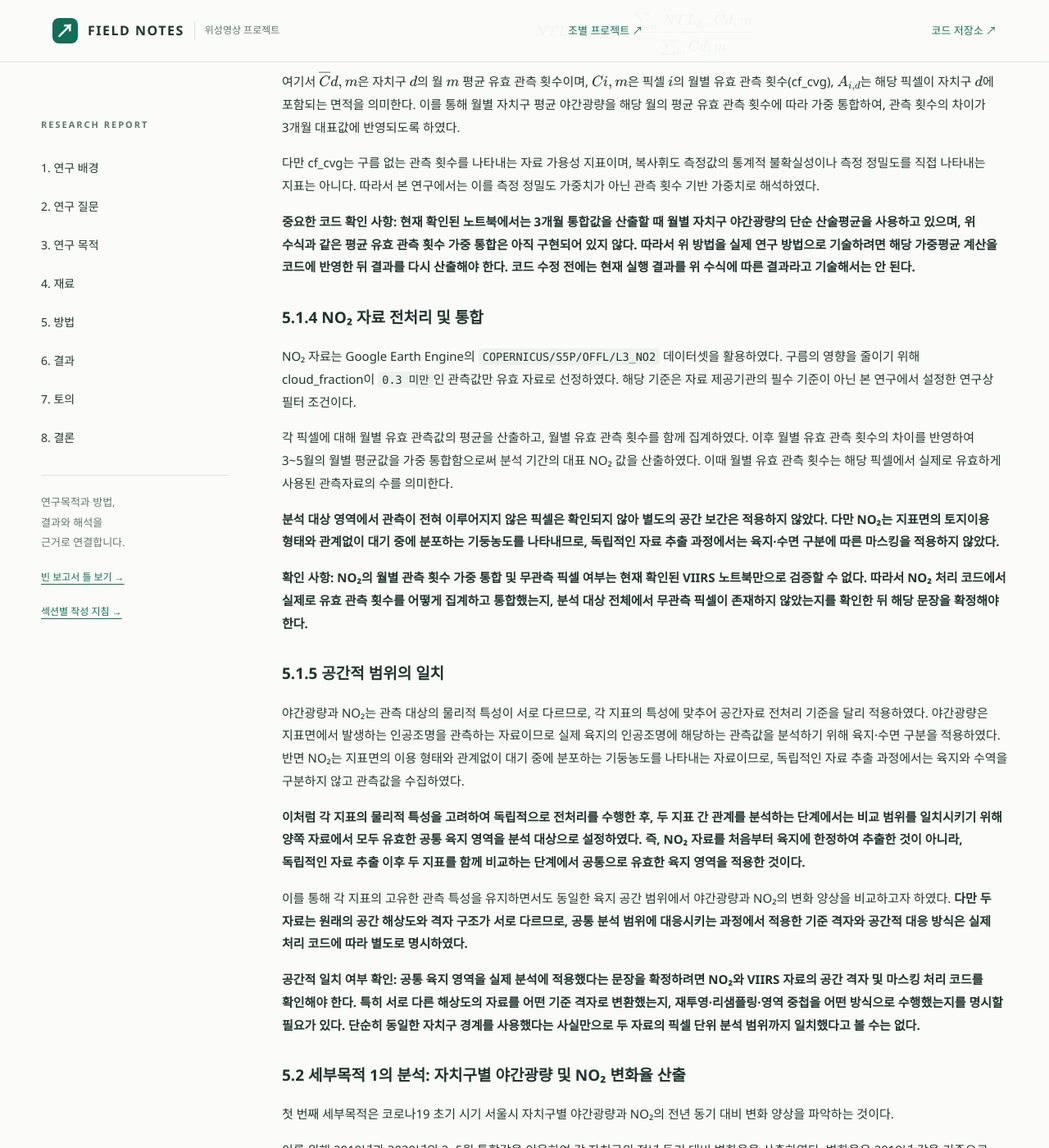
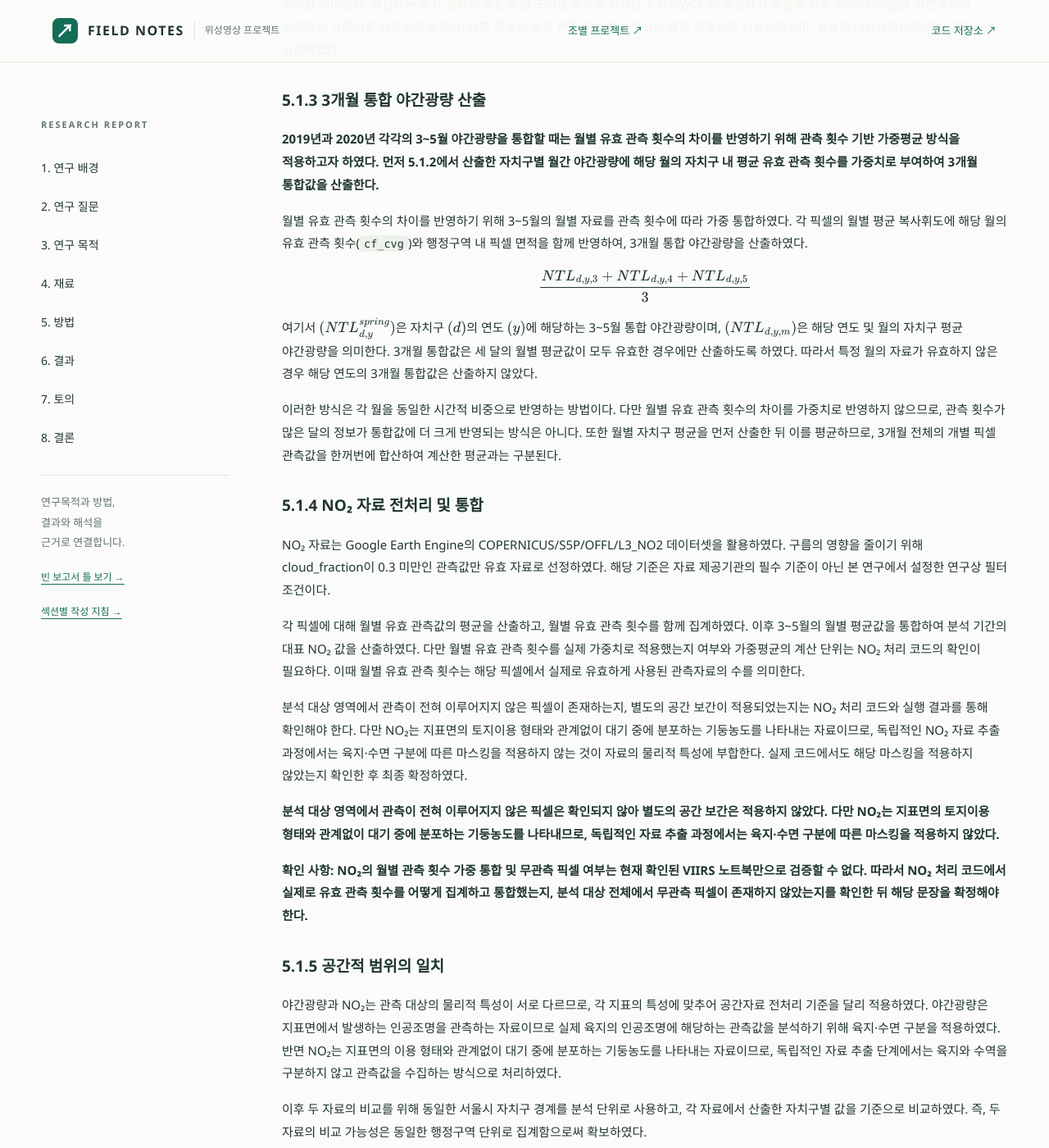
Before and after one commit to rlawkdgns3550-cmyk/surveying2_team03, a Jekyll site: the page built from docs/index.md, in a window 1280 px wide and 1400 px high, scrolled down 10850 px. Shown: the whole window at 82% size. Built offline with Jekyll 4.4.1, drawn with Linux system fonts in a browser that asks for light colours; some of the changed text lies outside the part shown.

Commit message:
Update index.md

```diff
--- a/docs/index.md
+++ b/docs/index.md
@@ -89,10 +89,17 @@ badge: "빈 학술 보고서 틀"
 ### 4.1 연구 대상 및 분석 기간
 본 연구의 공간적 분석 대상은 서울특별시 25개 자치구이며, 분석 기간은 2019년과 2020년의 3월부터 5월까지이다. 코로나19 초기 사회적 거리두기 조치가 시행·완화되었던 2020년 3~5월의 변화를 파악하기 위해, 코로나19 발생 이전인 2019년의 동일 기간을 비교 대상으로 설정하였다. 이를 통해 계절적 요인에 따른 변동을 일부 통제하고, 전년 동기 대비 자치구별 야간광량과 대기환경 지표의 변화 양상을 분석하고자 하였다.
 
+**또한 자치구별 공간 분석을 위해 JUSO 2015 기반 서울시 행정구역 경계 GeoJSON 자료를 활용하였으며, 해당 자료는 southkorea/seoul-maps 저장소에서 제공하는 비단순화 경계 자료이다. 원본 경계의 도형 유효성을 검사하고, 오류가 있는 도형은 복구한 뒤 면적을 가진 공간만 유지하였다. 이후 자치구별 경계를 결합하여 서울시 25개 자치구의 분석 영역을 구성하였다. 분석 경계는 2015년 기준 자료를 고정하여 사용하였으므로, 2019년과 2020년의 실제 행정구역 경계 변동을 별도로 반영하지 않았다. 이를 통해 동일한 공간 범위를 기준으로 두 연도의 야간광량을 비교하였다.**
+
 ### 4.2 야간광량 자료
-야간광량 자료는 미국 Colorado School of Mines의 Earth Observation Group(EOG)에서 제공하는 `VIIRS(Visible Infrared Imaging Radiometer Suite) DNB(Day/Night Band)` 월별 합성자료를 활용하였다. Google Earth Engine(GEE)의 `NOAA/VIIRS/DNB/MONTHLY_V1/VCMSLCFG` 데이터셋을 사용하였으며, 분석 대상은 `2019년과 2020년의 3~5월` 자료이다. 해당 자료는 VIIRS 센서의 야간 관측을 월별로 합성한 자료이며, 공간 픽셀 크기는 약 463.83m이다.
+야간광량 자료는 Google Earth Engine에서 제공하는 `NOAA`의 `VIIRS` 월별 야간광량 자료인 `NOAA/VIIRS/DNB/MONTHLY_V1/VCMSLCFG`를 활용하였다. 분석 기간은 `2019년 3~5월`과 `2020년 3~5월`로 설정하였으며, 총 6개월의 월별 합성자료를 수집하였다. 해당 자료는 단일 시점의 촬영 영상이 아니라 한 달 동안의 위성 관측을 종합한 월별 자료이다.
+주요 분석 밴드는 `avg_rad`와 `cf_cvg`이다. `avg_rad`는 월별 평균 DNB 복사휘도를 나타내며 단위는 nW/cm²/sr이고, `cf_cvg`는 해당 픽셀의 월별 합성에 사용된 구름 없는 관측 횟수를 의미한다. 본 연구에서는 avg_rad를 야간광량 지표로 사용하고, cf_cvg를 유효 픽셀 선별 및 월별 자료의 3개월 통합 시 관측 횟수 기반 가중치로 활용하고자 하였다.
 
-주요 분석 밴드는 `avg_rad`와 `cf_cvg`이다. `avg_rad`는 월별 평균 DNB 복사휘도를 나타내며 단위는 nW/cm²/sr이고, `cf_cvg`는 해당 픽셀의 월별 합성에 사용된 구름 없는 관측 횟수를 의미한다. 본 연구에서는 avg_rad를 야간광량 지표로 사용하고, cf_cvg를 유효 픽셀 선별 및 월별 자료의 3개월 통합 시 관측 횟수 기반 가중치로 활용하고자 하였다.
+자료의 수집 과정에서는 분석 대상 지역과 기간을 기준으로 영상 컬렉션을 필터링하고, 실제 수집된 영상의 연월 목록이 사전에 설정한 6개월의 목록과 일치하는지 확인하였다. 이를 통해 특정 월의 자료가 누락되거나 분석 기간이 잘못 설정되는 문제를 점검하였다.
+
+수면에 해당하는 영역을 분석에서 제외하기 위해 MODIS의 MOD44W 2015 자료를 육지 마스크로 활용하였다. water_mask 값이 0이고 water_mask_QA 값이 10이 아닌 영역을 육지 분석 대상으로 설정하였다. 이 육지 마스크는 분석 기간에 관계없이 동일하게 적용하였다.
+
+VIIRS 자료의 관측 품질을 확보하기 위해 픽셀별 구름 없는 관측 횟수를 나타내는 cf_cvg가 3회 이상인 경우만 유효 관측으로 인정하였으며, 야간광량 밴드인 avg_rad의 유효값 여부를 추가로 확인하였다. 이때 원자료에 포함된 음수 야간광량 값은 임의로 0으로 치환하지 않고 유지하였다.
 
 **해당 자료의 `avg_rad`에는 0보다 작은 값이 포함될 수 있다. 이는 실제 물리적인 빛의 양이 음수라는 의미가 아니라, 위성 관측 및 자료 처리 과정에서 산출된 복사휘도 추정값의 특성으로 이해해야 한다. 본 연구에서는 음수값을 임의로 0으로 치환하거나 제외하지 않고, 다른 유효 관측 조건을 충족하는 경우 원자료의 값을 유지하였다. 따라서 음수 복사휘도는 자치구 평균 산출에 포함될 수 있으며, 평균값에 미치는 영향은 해당 픽셀의 수와 공간적 분포에 따라 달라질 수 있다. [GEE](https://developers.google.com/earth-engine/datasets/catalog/NOAA_VIIRS_DNB_MONTHLY_V1_VCMSLCFG)**
 
@@ -114,14 +121,14 @@ VIIRS 월별 합성자료에서 자치구별 야간광량을 산출하기 위해
 
 이후 월별 구름 없는 관측 횟수를 나타내는 `cf_cvg`가 `3회 이상`인 픽셀만 유효 픽셀로 선정하였다. 이는 한두 차례의 관측만으로 산출된 월평균 복사휘도가 해당 월의 대표값으로 사용되는 것을 제한하고, 최소한의 관측 횟수를 확보하기 위한 것이다. VIIRS 자료 제공기관에서도 cf_cvg를 관측 횟수가 적어 품질이 낮을 수 있는 영역을 식별하는 데 활용하도록 안내하고 있다. 다만 3회라는 기준은 제공기관이 지정한 필수 기준이 아니라, 본 연구에서 설정한 최소 관측 횟수 조건이다.
 
-각 자치구의 전체 분석 대상 육지 면적 중 유효 픽셀이 차지하는 비율을 계산하고, `유효 면적 비율`이 `80% 이상`인 경우에만 해당 월의 야간광량을 산출하도록 하였다. 이는 자치구의 일부 제한된 영역만으로 전체 구의 평균을 산출하는 것을 방지하고, 분석 대상 육지 면적의 대부분에 유효한 관측값이 확보된 경우에만 해당 월의 자료를 채택하기 위한 기준이다. 80%는 자료 제공기관의 공식 기준이 아닌 연구상 설정값이다.
+이후 자치구별 전체 분석 육지 면적 대비 `유효 관측 면적`의 비율을 계산하고, 그 비율이` 80% 이상`인 경우에만 해당 월의 자치구 평균을 채택하였다. 이를 통해 일부 지역에서 유효 관측 면적이 지나치게 작아 발생할 수 있는 대표성 저하를 줄이고자 하였다. 결측값은 0으로 대체하지 않았으며, 품질 기준을 충족하지 못한 자료는 분석에서 제외하도록 처리하였다. 80%는 자료 제공기관의 공식 기준이 아닌 연구상 설정값이다.
 
 실제 분석 결과, 2019년과 2020년 3~5월에 해당하는 총 150개 자치구-월 자료 모두 유효 면적 비율이 100%로 산출되었다. 따라서 80% 기준에 따라 제외된 자치구-월 자료는 없었다. **여기서 유효 면적 비율 100%는 분석 대상 육지 면적 전체에서 해당 월의 유효 픽셀을 확보했다는 의미이며, 해당 월의 모든 날짜에 걸쳐 관측이 이루어졌다는 의미는 아니다.**
 
 **또한 본 연구에서는 `USE_COMMON_PIXELS=False`로 설정하여 각 월에 유효한 픽셀을 독립적으로 사용하였다. 이는 2019년과 2020년의 6개월 전체에서 공통으로 유효한 픽셀만을 사용하는 경우, 특정 월의 관측 조건으로 인해 다른 월의 유효한 자료까지 제외될 수 있기 때문이다. 따라서 월별로 확보된 유효 자료를 최대한 활용하는 방향으로 설정하였다. 다만 실제 분석 결과에서는 6개월 전체의 공통 유효 육지 면적 비율도 모든 자치구에서 100%로 산출되었다. 이는 이번 분석에서 공통 유효 영역의 면적 자체가 부족하지 않았음을 보여준다.**
 
 ### 5.1.2 자치구별 월간 야간광량 산출
-전처리된 유효 픽셀을 자치구 경계에 맞추어 추출한 후, 각 자치구의 월별 평균 야간광량을 산출하였다. 이때 픽셀별 면적을 고려하기 위해 단순 산술평균이 아닌 면적가중평균을 적용하였다.
+월별 자치구 평균 야간광량은 유효 픽셀의 야간광량과 면적을 이용한 면적가중 평균으로 산출하였다. 자치구 내 유효 픽셀의 야간광량에 해당 픽셀의 면적을 곱한 값을 합산한 후, 유효 픽셀 면적의 합으로 나누었다.
 
 $$
 NTL_{d,m} =
@@ -129,7 +136,7 @@ NTL_{d,m} =
 {\sum_i A_{i,d}}
 $$
 
-여기서 $$NTL_{d,m}$$은 자치구 $$d$$의 월 $$m$$ 야간광량, $$R_{i,m}$$은 해당 월 픽셀 $$i$$의 평균 복사휘도(avg_rad), $$A_{i,d}$$는 해당 픽셀 중 자치구 $$d$$에 포함되는 면적을 의미한다. 계산에는 앞서 설정한 유효 픽셀 조건을 충족한 픽셀만 포함하였다.
+여기서 $$NTL_{d,m}$$은 자치구 $$d$$의 월 $$m$$ 야간광량, $$R_{i,m}$$은 해당 월 픽셀 $$i$$의 평균 복사휘도(avg_rad), $$A_{i,d}$$는 해당 픽셀 중 자치구 $$d$$에 포함되는 면적을 의미한다. 계산에는 앞서 설정한 유효 픽셀 조건을 충족한 픽셀만 포함하였다. 이 과정에서 픽셀별 관측 횟수(cf_cvg)를 야간광량에 추가적인 가중치로 적용하지 않았다. 관측 횟수는 유효 관측 여부를 판별하는 품질 기준으로 사용하였으며, 월평균 야간광량은 면적을 기준으로 산출하였다.
 
 ### 5.1.3 3개월 통합 야간광량 산출
 **2019년과 2020년 각각의 3~5월 야간광량을 통합할 때는 월별 유효 관측 횟수의 차이를 반영하기 위해 관측 횟수 기반 가중평균 방식을 적용하고자 하였다. 먼저 5.1.2에서 산출한 자치구별 월간 야간광량에 해당 월의 자치구 내 평균 유효 관측 횟수를 가중치로 부여하여 3개월 통합값을 산출한다.**
@@ -137,40 +144,30 @@ $$
 월별 유효 관측 횟수의 차이를 반영하기 위해 3~5월의 월별 자료를 관측 횟수에 따라 가중 통합하였다. 각 픽셀의 월별 평균 복사휘도에 해당 월의 유효 관측 횟수(`cf_cvg`)와 행정구역 내 픽셀 면적을 함께 반영하여, 3개월 통합 야간광량을 산출하였다.
 
 $$
-\overline{C}{d,m} =
-\frac{\sum_i C{i,m} A_{i,d}}
-{\sum_i A_{i,d}}
+\frac{NTL_{d,y,3}+NTL_{d,y,4}+NTL_{d,y,5}}{3}
 $$
 
-$$
-NTL_{d,\mathrm{3month}} =
-\frac{\sum_m NTL_{d,m}\overline{C}{d,m}}
-{\sum_m \overline{C}{d,m}}
-$$
+여기서 $$(NTL_{d,y}^{spring})$$은 자치구 $$(d)$$의 연도 $$(y)$$에 해당하는 3~5월 통합 야간광량이며, $$(NTL_{d,y,m})$$은 해당 연도 및 월의 자치구 평균 야간광량을 의미한다. 3개월 통합값은 세 달의 월별 평균값이 모두 유효한 경우에만 산출하도록 하였다. 따라서 특정 월의 자료가 유효하지 않은 경우 해당 연도의 3개월 통합값은 산출하지 않았다.
 
-여기서 $$\overline{C}{d,m}$$은 자치구 $$d$$의 월 $$m$$ 평균 유효 관측 횟수이며, $$C{i,m}$$은 픽셀 $$i$$의 월별 유효 관측 횟수(cf_cvg), $$A_{i,d}$$는 해당 픽셀이 자치구 $$d$$에 포함되는 면적을 의미한다. 이를 통해 월별 자치구 평균 야간광량을 해당 월의 평균 유효 관측 횟수에 따라 가중 통합하여, 관측 횟수의 차이가 3개월 대표값에 반영되도록 하였다.
-
-다만 cf_cvg는 구름 없는 관측 횟수를 나타내는 자료 가용성 지표이며, 복사휘도 측정값의 통계적 불확실성이나 측정 정밀도를 직접 나타내는 지표는 아니다. 따라서 본 연구에서는 이를 측정 정밀도 가중치가 아닌 관측 횟수 기반 가중치로 해석하였다.
-
-**중요한 코드 확인 사항: 현재 확인된 노트북에서는 3개월 통합값을 산출할 때 월별 자치구 야간광량의 단순 산술평균을 사용하고 있으며, 위 수식과 같은 평균 유효 관측 횟수 가중 통합은 아직 구현되어 있지 않다. 따라서 위 방법을 실제 연구 방법으로 기술하려면 해당 가중평균 계산을 코드에 반영한 뒤 결과를 다시 산출해야 한다. 코드 수정 전에는 현재 실행 결과를 위 수식에 따른 결과라고 기술해서는 안 된다.**
+이러한 방식은 각 월을 동일한 시간적 비중으로 반영하는 방법이다. 다만 월별 유효 관측 횟수의 차이를 가중치로 반영하지 않으므로, 관측 횟수가 많은 달의 정보가 통합값에 더 크게 반영되는 방식은 아니다. 또한 월별 자치구 평균을 먼저 산출한 뒤 이를 평균하므로, 3개월 전체의 개별 픽셀 관측값을 한꺼번에 합산하여 계산한 평균과는 구분된다.
 
 ### 5.1.4 NO₂ 자료 전처리 및 통합
-NO₂ 자료는 Google Earth Engine의 `COPERNICUS/S5P/OFFL/L3_NO2` 데이터셋을 활용하였다. 구름의 영향을 줄이기 위해 cloud_fraction이 `0.3 미만`인 관측값만 유효 자료로 선정하였다. 해당 기준은 자료 제공기관의 필수 기준이 아닌 본 연구에서 설정한 연구상 필터 조건이다.
+NO₂ 자료는 Google Earth Engine의 COPERNICUS/S5P/OFFL/L3_NO2 데이터셋을 활용하였다. 구름의 영향을 줄이기 위해 cloud_fraction이 0.3 미만인 관측값만 유효 자료로 선정하였다. 해당 기준은 자료 제공기관의 필수 기준이 아닌 본 연구에서 설정한 연구상 필터 조건이다.
 
-각 픽셀에 대해 월별 유효 관측값의 평균을 산출하고, 월별 유효 관측 횟수를 함께 집계하였다. 이후 월별 유효 관측 횟수의 차이를 반영하여 3~5월의 월별 평균값을 가중 통합함으로써 분석 기간의 대표 NO₂ 값을 산출하였다. 이때 월별 유효 관측 횟수는 해당 픽셀에서 실제로 유효하게 사용된 관측자료의 수를 의미한다.
+각 픽셀에 대해 월별 유효 관측값의 평균을 산출하고, 월별 유효 관측 횟수를 함께 집계하였다. 이후 3~5월의 월별 평균값을 통합하여 분석 기간의 대표 NO₂ 값을 산출하였다. 다만 월별 유효 관측 횟수를 실제 가중치로 적용했는지 여부와 가중평균의 계산 단위는 NO₂ 처리 코드의 확인이 필요하다. 이때 월별 유효 관측 횟수는 해당 픽셀에서 실제로 유효하게 사용된 관측자료의 수를 의미한다.
+
+분석 대상 영역에서 관측이 전혀 이루어지지 않은 픽셀이 존재하는지, 별도의 공간 보간이 적용되었는지는 NO₂ 처리 코드와 실행 결과를 통해 확인해야 한다. 다만 NO₂는 지표면의 토지이용 형태와 관계없이 대기 중에 분포하는 기둥농도를 나타내는 자료이므로, 독립적인 NO₂ 자료 추출 과정에서는 육지·수면 구분에 따른 마스킹을 적용하지 않는 것이 자료의 물리적 특성에 부합한다. 실제 코드에서도 해당 마스킹을 적용하지 않았는지 확인한 후 최종 확정하였다.
 
 **분석 대상 영역에서 관측이 전혀 이루어지지 않은 픽셀은 확인되지 않아 별도의 공간 보간은 적용하지 않았다. 다만 NO₂는 지표면의 토지이용 형태와 관계없이 대기 중에 분포하는 기둥농도를 나타내므로, 독립적인 자료 추출 과정에서는 육지·수면 구분에 따른 마스킹을 적용하지 않았다.**
 
 **확인 사항: NO₂의 월별 관측 횟수 가중 통합 및 무관측 픽셀 여부는 현재 확인된 VIIRS 노트북만으로 검증할 수 없다. 따라서 NO₂ 처리 코드에서 실제로 유효 관측 횟수를 어떻게 집계하고 통합했는지, 분석 대상 전체에서 무관측 픽셀이 존재하지 않았는지를 확인한 뒤 해당 문장을 확정해야 한다.**
 
 ### 5.1.5 공간적 범위의 일치
-야간광량과 NO₂는 관측 대상의 물리적 특성이 서로 다르므로, 각 지표의 특성에 맞추어 공간자료 전처리 기준을 달리 적용하였다. 야간광량은 지표면에서 발생하는 인공조명을 관측하는 자료이므로 실제 육지의 인공조명에 해당하는 관측값을 분석하기 위해 육지·수면 구분을 적용하였다. 반면 NO₂는 지표면의 이용 형태와 관계없이 대기 중에 분포하는 기둥농도를 나타내는 자료이므로, 독립적인 자료 추출 과정에서는 육지와 수역을 구분하지 않고 관측값을 수집하였다.
+야간광량과 NO₂는 관측 대상의 물리적 특성이 서로 다르므로, 각 지표의 특성에 맞추어 공간자료 전처리 기준을 달리 적용하였다. 야간광량은 지표면에서 발생하는 인공조명을 관측하는 자료이므로 실제 육지의 인공조명에 해당하는 관측값을 분석하기 위해 육지·수면 구분을 적용하였다. 반면 NO₂는 지표면의 이용 형태와 관계없이 대기 중에 분포하는 기둥농도를 나타내는 자료이므로, 독립적인 자료 추출 단계에서는 육지와 수역을 구분하지 않고 관측값을 수집하는 방식으로 처리하였다.
 
-**이처럼 각 지표의 물리적 특성을 고려하여 독립적으로 전처리를 수행한 후, 두 지표 간 관계를 분석하는 단계에서는 비교 범위를 일치시키기 위해 양쪽 자료에서 모두 유효한 공통 육지 영역을 분석 대상으로 설정하였다. 즉, NO₂ 자료를 처음부터 육지에 한정하여 추출한 것이 아니라, 독립적인 자료 추출 이후 두 지표를 함께 비교하는 단계에서 공통으로 유효한 육지 영역을 적용한 것이다.**
+이후 두 자료의 비교를 위해 동일한 서울시 자치구 경계를 분석 단위로 사용하고, 각 자료에서 산출한 자치구별 값을 기준으로 비교하였다. 즉, 두 자료의 비교 가능성은 동일한 행정구역 단위로 집계함으로써 확보하였다.
 
-이를 통해 각 지표의 고유한 관측 특성을 유지하면서도 동일한 육지 공간 범위에서 야간광량과 NO₂의 변화 양상을 비교하고자 하였다. **다만 두 자료는 원래의 공간 해상도와 격자 구조가 서로 다르므로, 공통 분석 범위에 대응시키는 과정에서 적용한 기준 격자와 공간적 대응 방식은 실제 처리 코드에 따라 별도로 명시하였다.**
-
-**공간적 일치 여부 확인: 공통 육지 영역을 실제 분석에 적용했다는 문장을 확정하려면 NO₂와 VIIRS 자료의 공간 격자 및 마스킹 처리 코드를 확인해야 한다. 특히 서로 다른 해상도의 자료를 어떤 기준 격자로 변환했는지, 재투영·리샘플링·영역 중첩을 어떤 방식으로 수행했는지를 명시할 필요가 있다. 단순히 동일한 자치구 경계를 사용했다는 사실만으로 두 자료의 픽셀 단위 분석 범위까지 일치했다고 볼 수는 없다.**
+다만 동일한 자치구 경계를 사용했다는 사실이 두 자료의 픽셀 단위 공간 범위까지 일치한다는 의미는 아니다. VIIRS와 TROPOMI는 원래의 공간 해상도와 격자 구조가 다르므로, 픽셀 단위의 공통 분석 영역을 설정하거나 공간적으로 대응시켰다고 기술하려면 실제 처리 과정에서 적용한 기준 격자, 재투영 및 리샘플링 방식, 영역 중첩 기준 등을 별도로 확인해야 한다. 따라서 해당 처리가 확인되기 전까지는 두 자료가 동일한 픽셀 영역에서 분석되었다고 단정하지 않고, 동일한 자치구 단위에서 집계·비교하였다고 기술하였다.
 
 ### 5.2 세부목적 1의 분석: 자치구별 야간광량 및 NO₂ 변화율 산출
 첫 번째 세부목적은 코로나19 초기 시기 서울시 자치구별 야간광량과 NO₂의 전년 동기 대비 변화 양상을 파악하는 것이다.
```
